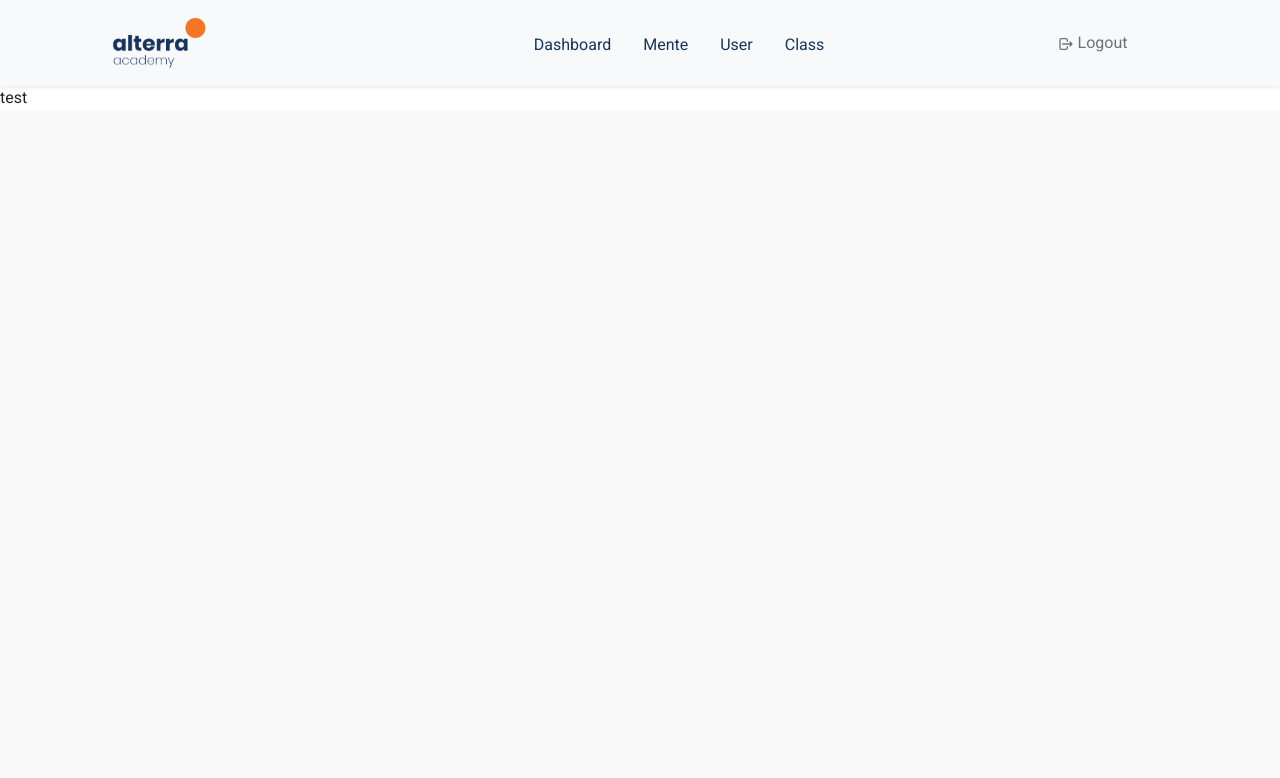
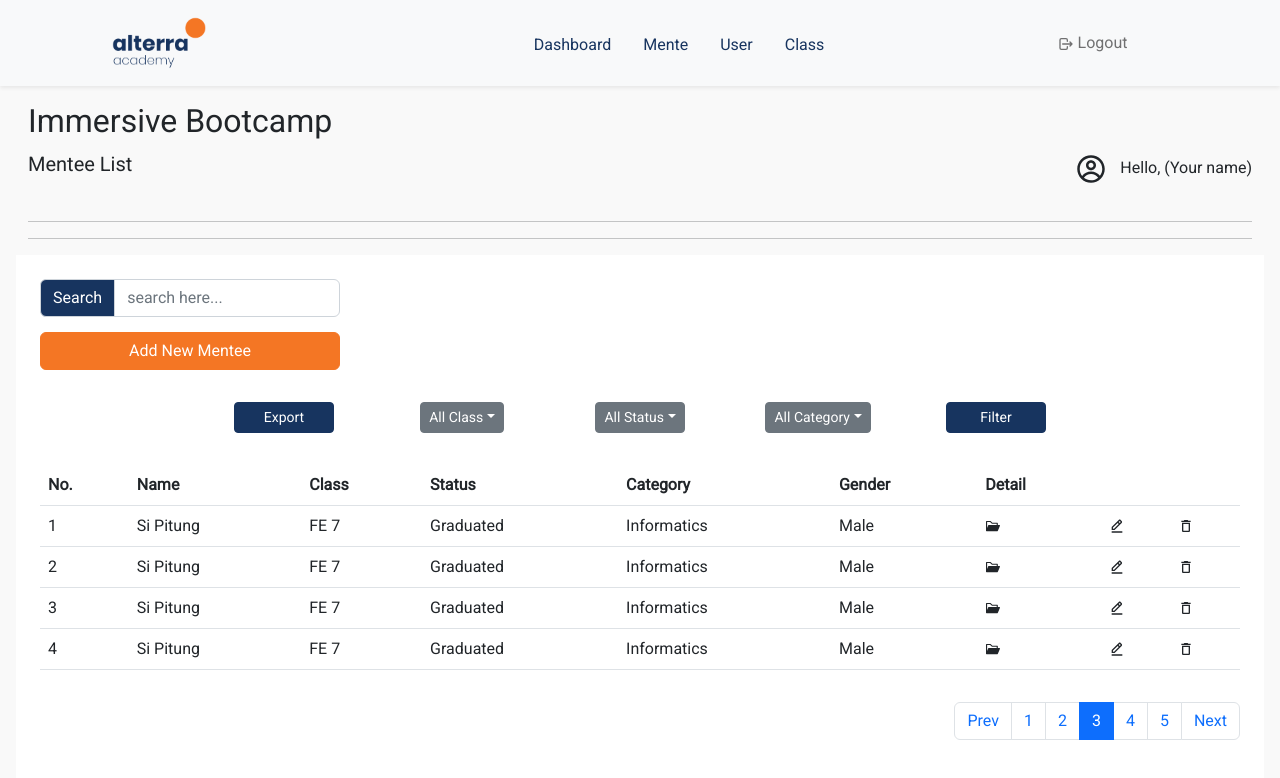
Before and after one commit to ALTA-FE8-GP3/immersive-dashboard, a Next.js app: page /mente in a window 1280 px wide. Shown: the top 778 px of the page. Built offline with nearby package versions, Linux system fonts and the light colour scheme.

Commit message:
Add Mentee List

```diff
--- a/pages/mente/index.jsx
+++ b/pages/mente/index.jsx
@@ -1,8 +1,159 @@
 import React from 'react'
+import { Form, InputGroup, Button, Row, Col, DropdownButton, Dropdown, Table, Pagination } from 'react-bootstrap'
+import SubNavbar from '../../components/SubNavbar'
+import { BiEditAlt } from "react-icons/bi";
+import { MdDeleteOutline } from "react-icons/md";
+import { AiFillFolderOpen } from "react-icons/ai";
 
 const Index = () => {
+
+  const buttonAddStyle = {
+    width: '300px',
+    backgroundColor: '#F47624',
+    borderColor: '#F47624'
+  }
+
+  const buttonFilter = {
+    backgroundColor: '#17345F',
+    borderColor: '#17345F',
+    width: '100px'
+  }
+
   return (
-    <div>test</div>
+    <div style={{ backgroundColor: '#F9F9F9' }}>
+      <div>
+        <div className='px-3'>
+          <SubNavbar
+            title="Mentee List"
+          />
+          <div className='bg-white mt-3 p-4'>
+            <InputGroup style={{ width: '300px' }}>
+              <InputGroup.Text id='basic-addon1' style={{ backgroundColor: '#17345F', color: 'white' }}>Search</InputGroup.Text>
+              <Form.Control
+                placeholder='search here...'
+                aria-label='Search'
+                aria-describedby='basic-addon1'
+              />
+            </InputGroup>
+            <div style={{ paddingTop: '15px' }}>
+              <Button style={buttonAddStyle}>Add New Mentee</Button>
+            </div>
+            <div className='container px-5 py-4'>
+              <Row lg={6} className='justify-content-center text-center'>
+                <Col sm className='py-2'>
+                  <Button style={buttonFilter} size='sm'>Export</Button>
+                </Col>
+                <Col sm className='py-2'>
+                  <DropdownButton id='dropdown-basic-button' title='All Class' size='sm' variant='secondary'>
+                    <Dropdown.Item href='#/action-1'>FE 8</Dropdown.Item>
+                    <Dropdown.Item href='#/action-1'>BE 11</Dropdown.Item>
+                    <Dropdown.Item href='#/action-1'>QE 7</Dropdown.Item>
+                  </DropdownButton>
+                </Col>
+                <Col sm className='py-2'>
+                  <DropdownButton id='dropdown-basic-button' title='All Status' size='sm' variant='secondary'>
+                    <Dropdown.Item href='#/action-1'>Interview</Dropdown.Item>
+                    <Dropdown.Item href='#/action-1'>Join Class</Dropdown.Item>
+                    <Dropdown.Item href='#/action-1'>Unit 1</Dropdown.Item>
+                    <Dropdown.Item href='#/action-1'>Unit 2</Dropdown.Item>
+                    <Dropdown.Item href='#/action-1'>Unit 3</Dropdown.Item>
+                    <Dropdown.Item href='#/action-1'>Repeat Unit 1</Dropdown.Item>
+                    <Dropdown.Item href='#/action-1'>Repeat Unit 2</Dropdown.Item>
+                    <Dropdown.Item href='#/action-1'>Repeat Unit 3</Dropdown.Item>
+                    <Dropdown.Item href='#/action-1'>Placement</Dropdown.Item>
+                    <Dropdown.Item href='#/action-1'>Eliminated</Dropdown.Item>
+                    <Dropdown.Item href='#/action-1'>Graduated</Dropdown.Item>
+                  </DropdownButton>
+                </Col>
+                <Col sm className='py-2'>
+                  <DropdownButton id='dropdown-basic-button' title='All Category' size='sm' variant='secondary'>
+                    <Dropdown.Item href='#/action-1'>Informatics</Dropdown.Item>
+                    <Dropdown.Item href='#/action-1'>Non Informatics</Dropdown.Item>
+                  </DropdownButton>
+                </Col>
+                <Col sm className='py-2'>
+                  <Button style={buttonFilter} size='sm'>Filter</Button>
+                </Col>
+              </Row>
+            </div>
+            <div>
+              <Table responsive>
+                <thead>
+                  <tr>
+                    <th>No.</th>
+                    <th>Name</th>
+                    <th>Class</th>
+                    <th>Status</th>
+                    <th>Category</th>
+                    <th>Gender</th>
+                    <th>Detail</th>
+                    <th></th>
+                    <th></th>
+                  </tr>
+                </thead>
+                <tbody>
+                  <tr>
+                    <td>1</td>
+                    <td>Si Pitung</td>
+                    <td>FE 7</td>
+                    <td>Graduated</td>
+                    <td>Informatics</td>
+                    <td>Male</td>
+                    <td><AiFillFolderOpen /></td>
+                    <td><BiEditAlt /></td>
+                    <td><MdDeleteOutline /></td>
+                  </tr>
+                  <tr>
+                    <td>2</td>
+                    <td>Si Pitung</td>
+                    <td>FE 7</td>
+                    <td>Graduated</td>
+                    <td>Informatics</td>
+                    <td>Male</td>
+                    <td><AiFillFolderOpen /></td>
+                    <td><BiEditAlt /></td>
+                    <td><MdDeleteOutline /></td>
+                  </tr>
+                  <tr>
+                    <td>3</td>
+                    <td>Si Pitung</td>
+                    <td>FE 7</td>
+                    <td>Graduated</td>
+                    <td>Informatics</td>
+                    <td>Male</td>
+                    <td><AiFillFolderOpen /></td>
+                    <td><BiEditAlt /></td>
+                    <td><MdDeleteOutline /></td>
+                  </tr>
+                  <tr>
+                    <td>4</td>
+                    <td>Si Pitung</td>
+                    <td>FE 7</td>
+                    <td>Graduated</td>
+                    <td>Informatics</td>
+                    <td>Male</td>
+                    <td><AiFillFolderOpen /></td>
+                    <td><BiEditAlt /></td>
+                    <td><MdDeleteOutline /></td>
+                  </tr>
+                </tbody>
+              </Table>
+            </div>
+            <div className='pt-3'>
+              <Pagination className='justify-content-end'>
+                <Pagination.Prev>Prev</Pagination.Prev>
+                <Pagination.Item>{1}</Pagination.Item>
+                <Pagination.Item>{2}</Pagination.Item>
+                <Pagination.Item active>{3}</Pagination.Item>
+                <Pagination.Item>{4}</Pagination.Item>
+                <Pagination.Item>{5}</Pagination.Item>
+                <Pagination.Next>Next</Pagination.Next>
+              </Pagination>
+            </div>
+          </div>
+        </div>
+      </div>
+    </div>
   )
 }
 
```
